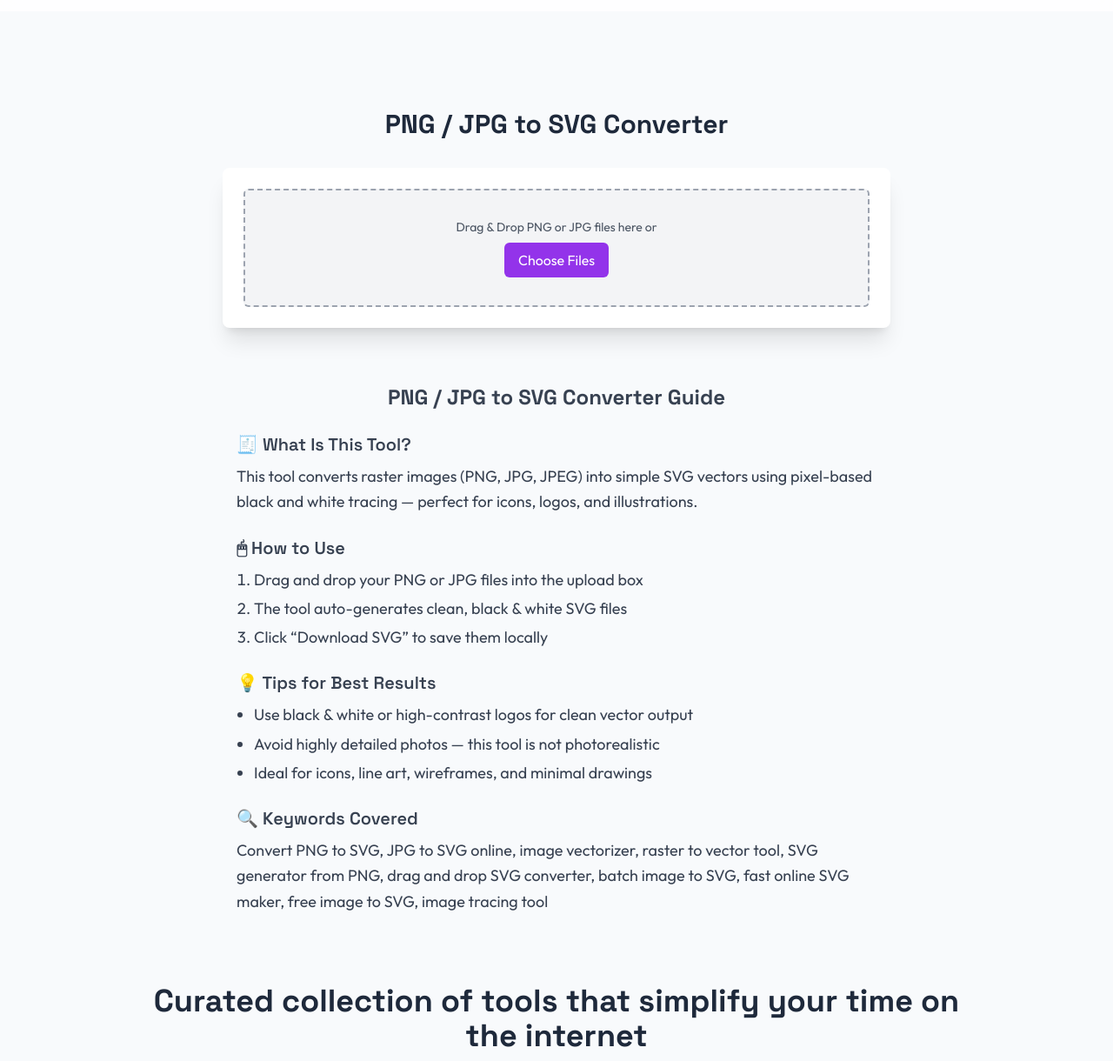
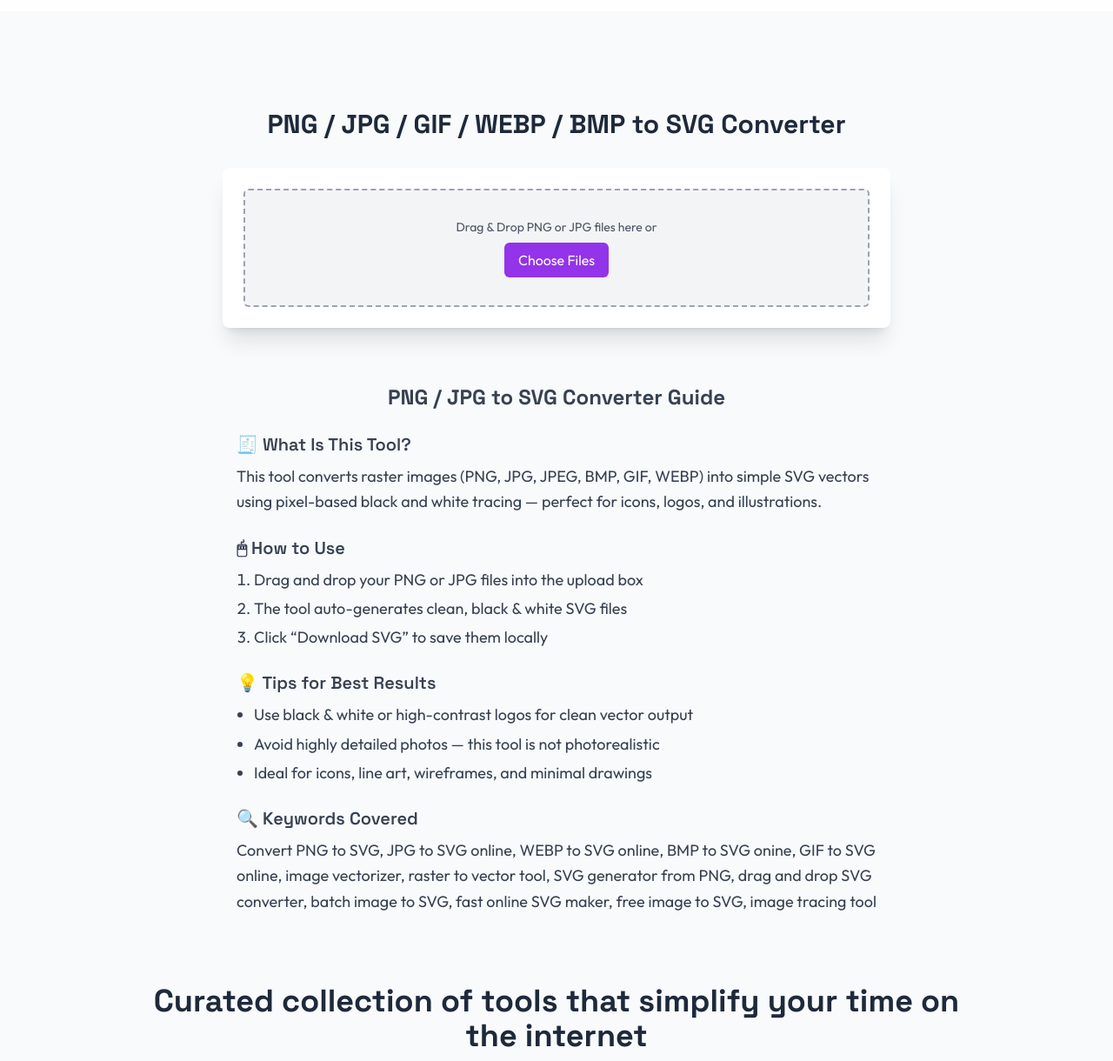
Before and after one commit to dedxevil/slooot, a plain HTML site: page svg-converter/index.html in a window 1280 px wide. Shown: the part 67-1287 px from the top of the page at 87% size. Drawn offline with nearby package versions, Linux system fonts and the light colour scheme.

Commit message:
Error message correction

```diff
--- a/svg-converter/index.html
+++ b/svg-converter/index.html
@@ -505,7 +505,7 @@
 
     <main class="container mx-auto py-8">
         <section id="png-to-svg" class="category-section fade-in mt-20">
-            <h2 class="text-3xl font-bold text-center mb-8">PNG / JPG to SVG Converter</h2>
+            <h2 class="text-3xl font-bold text-center mb-8">PNG / JPG / GIF / WEBP / BMP to SVG Converter</h2>
 
             <div class="max-w-3xl mx-auto p-6 space-y-6 bg-white dark:bg-gray-900 rounded-lg shadow-xl">
 
@@ -540,7 +540,7 @@
 
             <div>
                 <h4 class="text-xl font-semibold mb-2">🧾 What Is This Tool?</h4>
-                <p>This tool converts raster images (PNG, JPG, JPEG) into simple SVG vectors using pixel-based black and
+                <p>This tool converts raster images (PNG, JPG, JPEG, BMP, GIF, WEBP) into simple SVG vectors using pixel-based black and
                     white tracing — perfect for icons, logos, and illustrations.</p>
             </div>
 
@@ -564,7 +564,7 @@
 
             <div>
                 <h4 class="text-xl font-semibold mb-2">🔍 Keywords Covered</h4>
-                <p>Convert PNG to SVG, JPG to SVG online, image vectorizer, raster to vector tool, SVG generator from
+                <p>Convert PNG to SVG, JPG to SVG online, WEBP to SVG online, BMP to SVG onine, GIF to SVG online, image vectorizer, raster to vector tool, SVG generator from
                     PNG, drag and drop SVG converter, batch image to SVG, fast online SVG maker, free image to SVG,
                     image tracing tool</p>
             </div>
```
